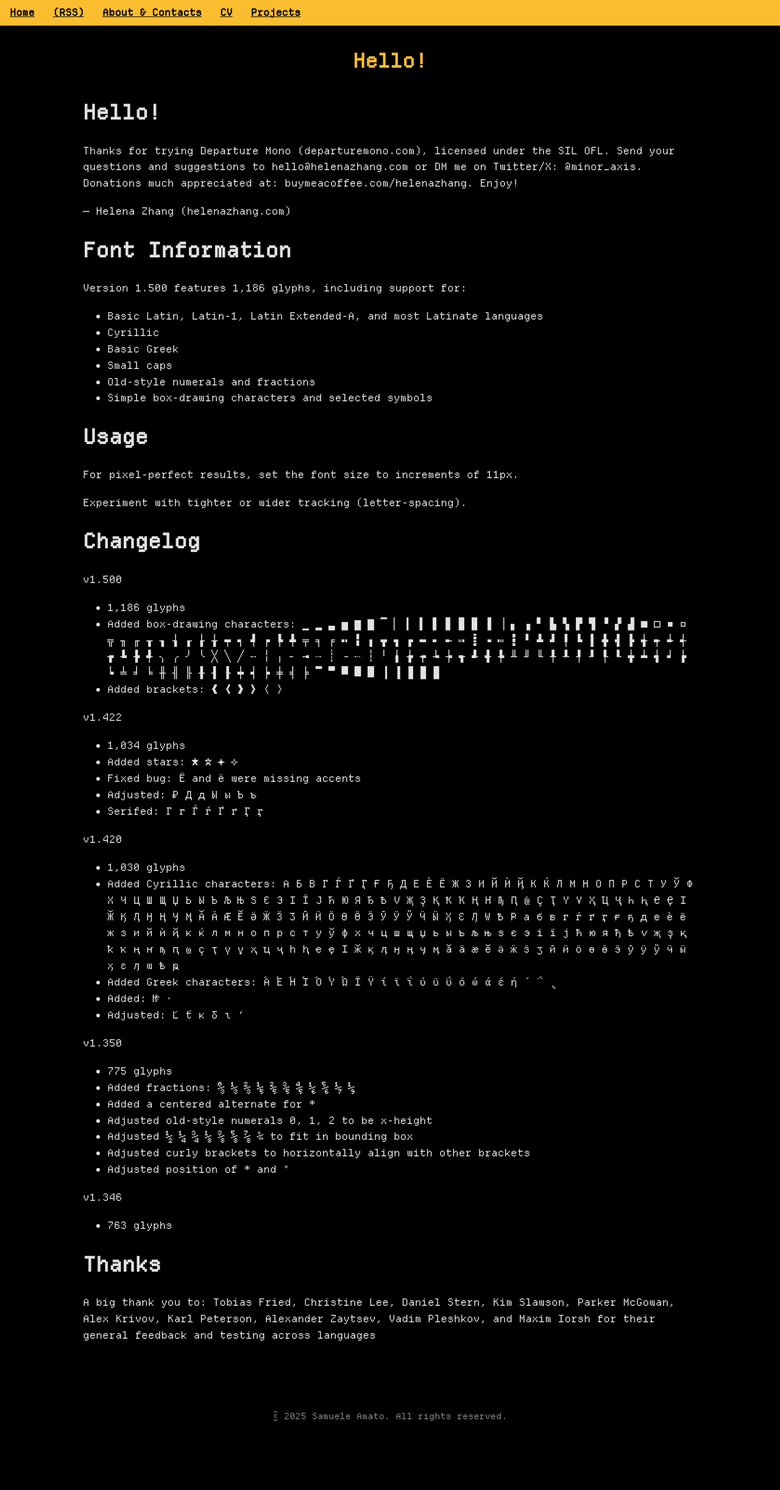
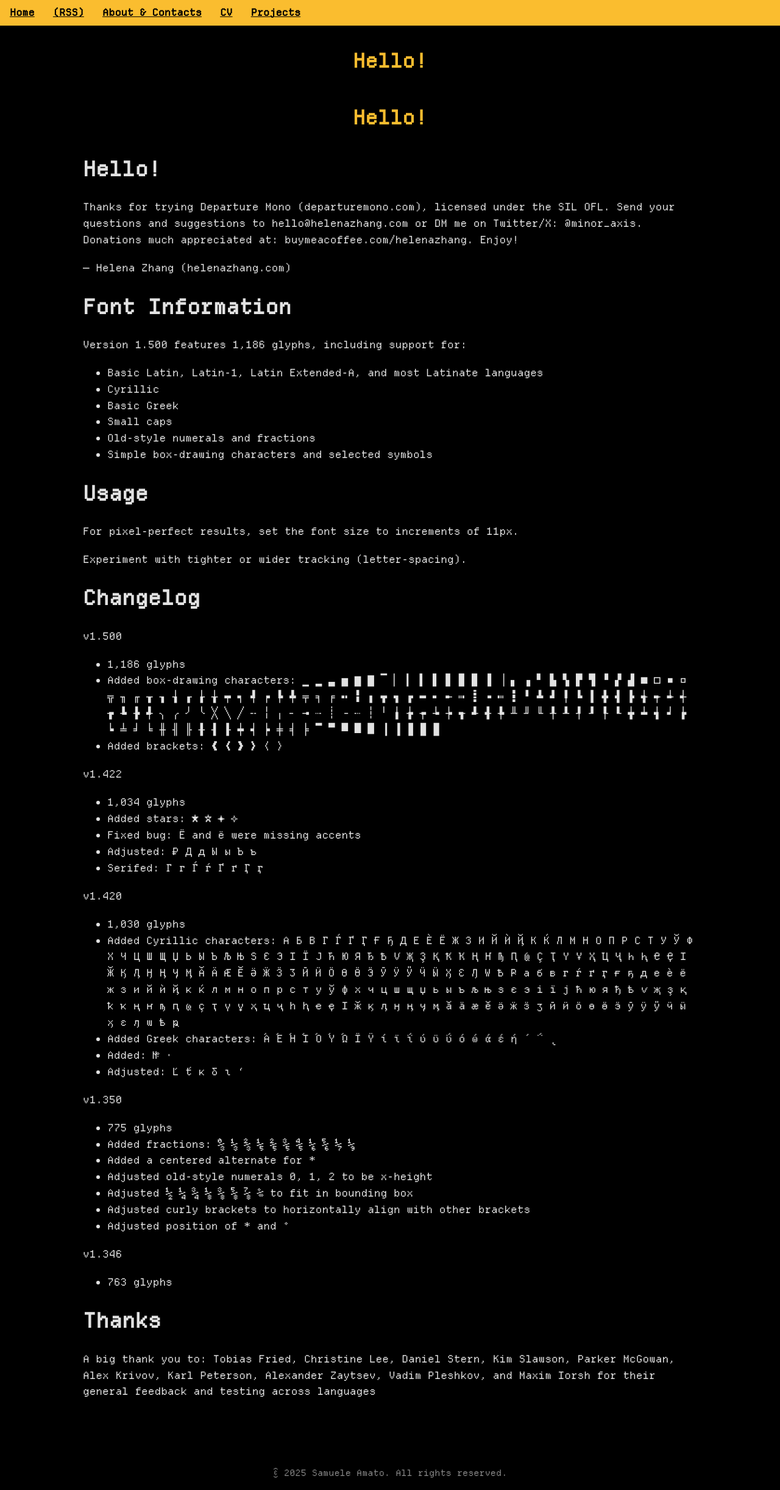
Before and after one commit to rdWei/website, a Jekyll site: the page built from fonts/DepartureMono-1.500/README.md, in a window 1280 px wide. Shown: the whole page at 61% size. Built offline with Jekyll 4.4.1, drawn with Linux system fonts in a browser that asks for light colours; our own code applies the rules of GitHub Pages for plain Markdown files; a style sheet for code colours, icons or effects is not loaded; before the commit the page ends 2350 px from its top, so only the background shows below that.

Commit message:
added new posts!

```diff
--- a/_layouts/default.html
+++ b/_layouts/default.html
@@ -16,6 +16,20 @@
       font-style: normal;
       font-display: swap;
     }
+
+.post-cover-image {
+  text-align: center; /* centra l'immagine */
+  margin: 1.5rem 0;   /* spazio sopra e sotto */
+}
+
+.post-cover-image img {
+  max-width: 400px;    /* larghezza massima media-piccola */
+  width: 100%;         /* responsive su schermi piccoli */
+  height: auto;        /* mantiene proporzioni */
+  border-radius: 4px;  /* leggermente arrotondata, opzionale */
+  box-shadow: 0 4px 12px rgba(0,0,0,0.3); /* ombra leggera, opzionale */
+}
+
 
     body {
       cursor: url('/assets/cursor/cursor.cur'), auto;
@@ -171,6 +185,20 @@
     {% endif %}
   {% endif %}
 
+{% if page.title %}
+  <h1 class="post-title">{{ page.title }}</h1>
+  {% if page.date %}
+    <p class="post-date">{{ page.date | date: "%B %-d, %Y" }}</p>
+  {% endif %}
+
+  {% if page.image %}
+    <div class="post-cover-image">
+      <img src="{{ page.image }}" alt="Cover image for {{ page.title }}">
+    </div>
+  {% endif %}
+{% endif %}
+
+
   <main>
     {{ content }}
   </main>
```
Also changed, not shown: _posts/2025-10-11-the-future-of-non-AI-content.md (+0 -2 lines).
